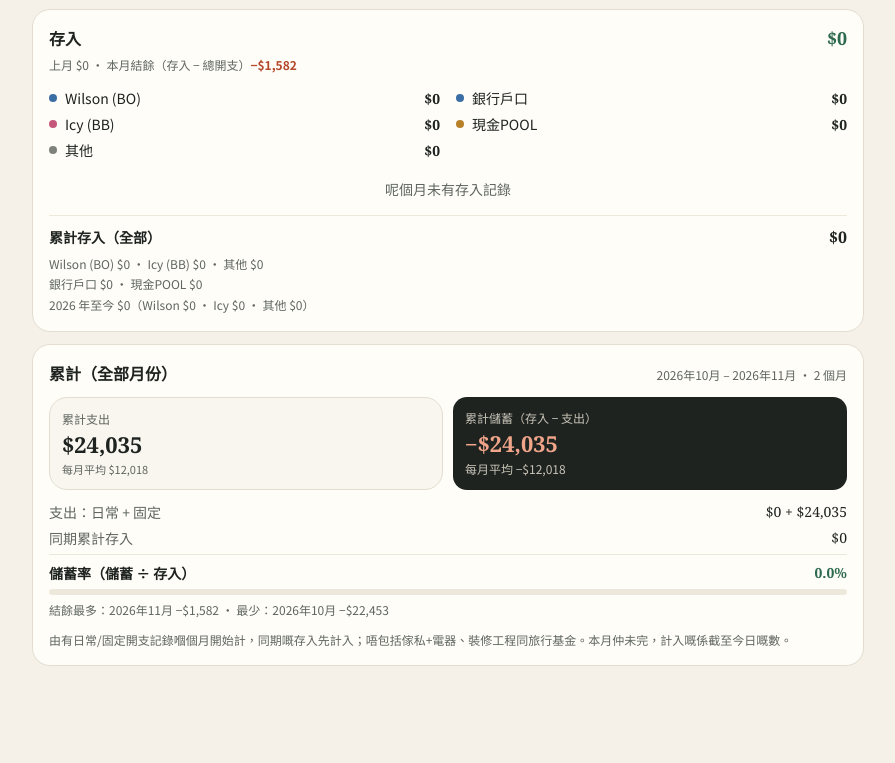
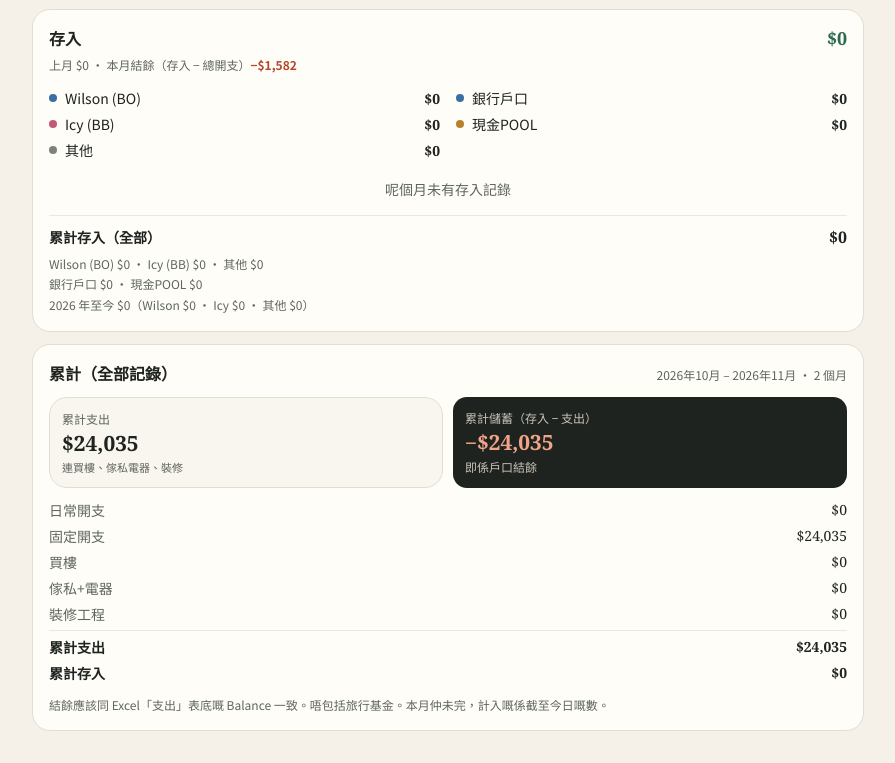
Before and after one commit to wilsonlam1/wilson-icy-home-expense, a plain HTML site: page index.html in a window 1280 px wide. Shown: the part 1041-1804 px from the top of the page, without its empty margins (384-1279 px from the left). Before the commit the page ends 1739 px from the top, so only its background shows below. Drawn offline with Linux system fonts and the light colour scheme.

Commit message:
Add files via upload

```diff
--- a/index.html
+++ b/index.html
@@ -198,6 +198,7 @@ const DEFAULT_SETTINGS = {
   depQuick: ['銀行回贈','旅行FUND','利息'],
   furnCats: ['傢私','電器'],
   renoCats: ['裝修','傢俬材料/工具'],
+  houseCats: ['首期/訂金','稅費/律師/佣金','貸款','按金','其他'],
   fund: { capital: 30000, start: '2025-12-01', payout: '每年12月1日' },
   fixed: [
     {id:'mortgage', name:'供樓', amount:20665, day:25, cat:'供樓', on:true, start:'2026-10'},
@@ -377,7 +378,7 @@ function go(tab){ UI.tab = tab; saveUI(); renderAll(); window.scrollTo(0,0); }
 /* ================= aggregates ================= */
 const PEOPLE = [['BO','Wilson (BO)'],['BB','Icy (BB)'],['其他','其他']];
 const ACCTS = ['銀行戶口','現金POOL'];
-const TYPES = { daily:'日常開支', fixed:'固定/帳單', deposit:'存入', furniture:'傢私+電器', reno:'裝修工程' };
+const TYPES = { daily:'日常開支', fixed:'固定/帳單', deposit:'存入', furniture:'傢私+電器', reno:'裝修工程', house:'買樓' };
 const personName = c => (PEOPLE.find(p => p[0] === c) || [c, c])[1];
 function catsFor(type){
   const s = set();
@@ -385,6 +386,7 @@ function catsFor(type){
   if(type === 'deposit') return PEOPLE.map(p => p[0]);
   if(type === 'furniture') return s.furnCats;
   if(type === 'reno') return s.renoCats;
+  if(type === 'house') return s.houseCats;
   return s.cats;
 }
 const catLabel = (type, c) => type === 'deposit' ? personName(c) : c;
@@ -394,7 +396,7 @@ function agg(ym, exTravel){
   for(const r of DB.records){
     if(r.deleted || r.date.slice(0,7) !== ym) continue;
     if(r.type === 'deposit'){ a.dep += r.amount; a.depBy[r.cat] = (a.depBy[r.cat]||0) + r.amount; const ac = r.acct || '銀行戶口'; a.depAcct[ac] = (a.depAcct[ac]||0) + r.amount; a.depRecs.push(r); continue; }
-    if(r.type === 'furniture' || r.type === 'reno' || r.type === 'fund') continue;   // one-off projects: kept out of monthly analysis
+    if(r.type === 'furniture' || r.type === 'reno' || r.type === 'fund' || r.type === 'house') continue;   // one-off projects: kept out of monthly analysis
     a.any = true;
     if(r.type === 'fixed'){ a.fixed += r.amount; a.fcats[r.cat] = (a.fcats[r.cat]||0) + r.amount; a.fixedRecs.push(r); continue; }
     if(exTravel && r.cat === '旅行') continue;
@@ -430,7 +432,7 @@ function renderEntry(){
   const dep = E.type === 'deposit';
   const cats = catsFor(E.type);
   if(!cats.includes(E.cat)) E.cat = cats[0];
-  const dayRecs = live().filter(r => r.date === E.date && r.type !== 'furniture' && r.type !== 'reno' && r.type !== 'fund').sort((a,b) => (b.updatedAt||0) - (a.updatedAt||0));
+  const dayRecs = live().filter(r => r.date === E.date && r.type !== 'furniture' && r.type !== 'reno' && r.type !== 'fund' && r.type !== 'house').sort((a,b) => (b.updatedAt||0) - (a.updatedAt||0));
   const dayTotal = dayRecs.filter(isExpense).reduce((t,r) => t + r.amount, 0);
   const dayDep = dayRecs.filter(r => !isExpense(r)).reduce((t,r) => t + r.amount, 0);
   const showRes = E.rmb || E.expr.includes('+');
@@ -478,7 +480,7 @@ function renderEntry(){
 }
 function rowHtml(r, showDate){
   const dep = r.type === 'deposit';
-  const tag = r.type === 'fixed' ? ' · 固定' : r.type === 'furniture' ? ' · 傢私+電器' : r.type === 'reno' ? ' · 裝修' : '';
+  const tag = r.type === 'fixed' ? ' · 固定' : r.type === 'furniture' ? ' · 傢私+電器' : r.type === 'reno' ? ' · 裝修' : r.type === 'house' ? ' · 買樓' : '';
   return `<button type="button" class="row" data-edit="${esc(r.id)}">
     <span class="dot" style="background:${color(r.cat)}"></span>
     <span class="grow"><span class="ell">${esc(r.item || r.cat)}</span><span class="sub">${showDate ? esc(r.date.slice(5).replace('-','/'))+' · ' : ''}${dep ? esc(personName(r.cat))+' → '+esc(r.acct||'銀行戶口') : esc(r.cat)+tag}${r.rmb?' · ¥'+r.rmb:''}${r.auto?' · 自動':''}</span></span>
@@ -520,33 +522,33 @@ function saveEntry(){
 
 /* ================= render: stats ================= */
 function cumCard(ym){
-  // period = first month that has daily/fixed records → the month being viewed
+  // everything up to the end of the viewed month (旅行基金 is a separate investment, not counted)
+  const end = ym + '-31';
+  const t = { daily:0, fixed:0, house:0, furniture:0, reno:0, deposit:0 };
   let first = null;
-  for(const r of DB.records) if(!r.deleted && (r.type === 'daily' || r.type === 'fixed')){ const m = r.date.slice(0,7); if(!first || m < first) first = m; }
-  if(!first || first > ym) return '';
-  let daily = 0, fixed = 0, dep = 0, n = 0, best = null, worst = null;
-  for(let m = first; m <= ym; m = addYm(m, 1)){
-    const a = agg(m); daily += a.daily; fixed += a.fixed; dep += a.dep; n++;
-    const net = a.dep - a.total;
-    if(!best || net > best.v) best = { m, v: net };
-    if(!worst || net < worst.v) worst = { m, v: net };
+  for(const r of DB.records){
+    if(r.deleted || r.type === 'fund' || r.date > end || !(r.type in t)) continue;
+    t[r.type] += Number(r.amount) || 0;
+    const m = r.date.slice(0,7); if(!first || m < first) first = m;
   }
-  const spend = daily + fixed, saved = dep - spend, rate = dep ? saved / dep : 0, cur = ym === thisYm();
-  const sgn = v => (v >= 0 ? '+' : '−') + money(Math.abs(v));
+  if(!first) return '';
+  const oneOff = t.house + t.furniture + t.reno, spend = t.daily + t.fixed + oneOff, bal = t.deposit - spend;
+  const months = (Number(ym.slice(0,4)) - Number(first.slice(0,4)))*12 + Number(ym.slice(5)) - Number(first.slice(5)) + 1;
+  const cur = ym === thisYm();
+  const sgn = v => (v >= 0 ? '+' : '−') + money(Math.abs(v), 2);
+  const line = (l, v, strong) => `<div style="display:flex;justify-content:space-between;gap:8px${strong ? ';font-weight:700' : ''}"><span class="${strong ? '' : 'muted'}">${l}</span><span class="num">${money(v, 2)}</span></div>`;
   return `<div class="card sec">
-    <div style="display:flex;justify-content:space-between;align-items:baseline;gap:8px;flex-wrap:wrap"><h2>累計（全部月份）</h2><span class="muted" style="font-size:12px">${ymLabel(first)} – ${ymLabel(ym)} · ${n} 個月</span></div>
+    <div style="display:flex;justify-content:space-between;align-items:baseline;gap:8px;flex-wrap:wrap"><h2>累計（全部記錄）</h2><span class="muted" style="font-size:12px">${ymLabel(first)} – ${ymLabel(ym)} · ${months} 個月</span></div>
     <div class="g2">
-      <div class="card tile" style="background:var(--field)"><div class="muted" style="font-size:12px">累計支出</div><div class="v" style="font-size:22px">${money(spend)}</div><div class="s muted">每月平均 ${money(spend/n)}</div></div>
-      <div class="hero" style="padding:12px;gap:2px;border-radius:14px"><div class="lbl">累計儲蓄（存入 − 支出）</div><div class="num ${saved >= 0 ? 'down' : 'up'}" style="font-size:22px;font-weight:700">${sgn(saved)}</div><div class="lbl">每月平均 ${sgn(saved/n)}</div></div>
+      <div class="card tile" style="background:var(--field)"><div class="muted" style="font-size:12px">累計支出</div><div class="v" style="font-size:21px">${money(spend)}</div><div class="s muted">連買樓、傢私電器、裝修</div></div>
+      <div class="hero" style="padding:12px;gap:2px;border-radius:14px"><div class="lbl">累計儲蓄（存入 − 支出）</div><div class="num ${bal >= 0 ? 'down' : 'up'}" style="font-size:21px;font-weight:700">${sgn(bal)}</div><div class="lbl">即係戶口結餘</div></div>
     </div>
     <div style="display:flex;flex-direction:column;gap:6px;font-size:14px">
-      <div style="display:flex;justify-content:space-between"><span class="muted">支出：日常 + 固定</span><span class="num">${money(daily)} + ${money(fixed)}</span></div>
-      <div style="display:flex;justify-content:space-between"><span class="muted">同期累計存入</span><span class="num">${money(dep)}</span></div>
-      <div style="display:flex;justify-content:space-between;font-weight:700;border-top:1px solid var(--line2);padding-top:8px"><span>儲蓄率（儲蓄 ÷ 存入）</span><span class="num ${rate >= 0 ? 'down' : 'up'}">${(rate*100).toFixed(1)}%</span></div>
-      <div class="bar"><i style="width:${Math.max(0, Math.min(100, rate*100)).toFixed(1)}%;background:var(--accent)"></i></div>
-      ${n > 1 ? `<div class="muted" style="font-size:12px">結餘最多：${ymLabel(best.m)} ${sgn(best.v)} · 最少：${ymLabel(worst.m)} ${sgn(worst.v)}</div>` : ''}
+      ${line('日常開支', t.daily)}${line('固定開支', t.fixed)}${line('買樓', t.house)}${line('傢私+電器', t.furniture)}${line('裝修工程', t.reno)}
+      <div style="border-top:1px solid var(--line2);padding-top:6px">${line('累計支出', spend, true)}</div>
+      ${line('累計存入', t.deposit, true)}
     </div>
-    <div class="muted" style="font-size:12px;line-height:1.6">由有日常/固定開支記錄嗰個月開始計，同期嘅存入先計入；唔包括傢私+電器、裝修工程同旅行基金。${cur ? '本月仲未完，計入嘅係截至今日嘅數。' : ''}</div>
+    <div class="muted" style="font-size:12px;line-height:1.6">結餘應該同 Excel「支出」表底嘅 Balance 一致。唔包括旅行基金。${cur ? '本月仲未完，計入嘅係截至今日嘅數。' : ''}</div>
   </div>`;
 }
 function depCard(ym){
@@ -641,7 +643,7 @@ function renderStats(){
 function renderList(){
   if(UI.listType === 'fund') return renderFund();
   const q = UI.q.trim().toLowerCase(), ym = UI.listYm, lt = UI.listType;
-  const project = lt === 'furniture' || lt === 'reno';
+  const project = lt === 'furniture' || lt === 'reno' || lt === 'house';
   let rs = live().filter(r => (lt === 'all' ? r.type !== 'fund' : r.type === lt));
   if(q) rs = rs.filter(r => (r.item+' '+r.cat+' '+(r.note||'')+' '+personName(r.cat)).toLowerCase().includes(q));
   else if(!project) rs = rs.filter(r => r.date.slice(0,7) === ym);
@@ -687,6 +689,7 @@ function renderList(){
   ${project ? '' : `<div style="display:flex;justify-content:center;gap:4px;align-items:center;padding:14px 0 4px;font-size:13px" class="muted">其他記錄：
     <button type="button" class="btn small" data-lt="furniture" style="height:32px;background:none;border:0;color:var(--accent);text-decoration:underline">傢私+電器</button>·
     <button type="button" class="btn small" data-lt="reno" style="height:32px;background:none;border:0;color:var(--accent);text-decoration:underline">裝修工程</button>·
+    <button type="button" class="btn small" data-lt="house" style="height:32px;background:none;border:0;color:var(--accent);text-decoration:underline">買樓</button>·
     <button type="button" class="btn small" data-lt="fund" style="height:32px;background:none;border:0;color:var(--accent);text-decoration:underline">旅行基金</button></div>`}`;
 }
 
@@ -732,12 +735,13 @@ function renderSettings(){
     <label for="sDQuick" class="muted" style="font-size:13px">存入「其他」快捷鍵（例如回贈、旅行FUND）</label><input id="sDQuick" class="field" value="${esc(s.depQuick.join(', '))}">
     <label for="sFurn" class="muted" style="font-size:13px">傢私+電器類別</label><input id="sFurn" class="field" value="${esc(s.furnCats.join(', '))}">
     <label for="sReno" class="muted" style="font-size:13px">裝修工程類別</label><input id="sReno" class="field" value="${esc(s.renoCats.join(', '))}">
+    <label for="sHouse" class="muted" style="font-size:13px">買樓類別</label><input id="sHouse" class="field" value="${esc(s.houseCats.join(', '))}">
     <div style="display:flex;align-items:center;gap:12px"><label for="sRate" style="font-size:14px;flex-grow:1">人民幣匯率（¥ → HK$）</label><input id="sRate" class="field" style="width:100px" inputmode="decimal" value="${esc(s.rmbRate)}"></div>
   </div>
 
   <div class="card sec">
     <h2>資料</h2>
-    <div class="muted" style="font-size:13px;line-height:1.6">本機共 ${live().length} 筆記錄：日常 ${count('daily')} · 固定 ${count('fixed')} · 存入 ${count('deposit')} · 傢私+電器 ${count('furniture')} · 裝修 ${count('reno')} · 旅行基金 ${count('fund')} 個月</div>
+    <div class="muted" style="font-size:13px;line-height:1.6">本機共 ${live().length} 筆記錄：日常 ${count('daily')} · 固定 ${count('fixed')} · 存入 ${count('deposit')} · 傢私+電器 ${count('furniture')} · 裝修 ${count('reno')} · 買樓 ${count('house')} · 旅行基金 ${count('fund')} 個月</div>
     <div class="g2">
       <button type="button" class="btn" id="dImport">匯入 JSON</button>
       <button type="button" class="btn" id="dJson">匯出 JSON 備份</button>
@@ -747,7 +751,7 @@ function renderSettings(){
     <input type="file" id="dFile" accept=".json,application/json" class="sr" aria-label="揀 JSON 檔">
     <button type="button" class="btn danger small" id="dWipe" style="align-self:flex-start">清除本機資料</button>
   </div>
-  <div class="muted" style="font-size:11px;text-align:center;padding:8px 0 4px">WILSON-ICY HOME EXPENSE · v1.4</div>`;
+  <div class="muted" style="font-size:11px;text-align:center;padding:8px 0 4px">WILSON-ICY HOME EXPENSE · v1.5</div>`;
 }
 
 /* ================= edit modal ================= */
@@ -964,6 +968,7 @@ async function exportXlsx(){
     add('每月總結', summaryRows(), [10,12,12,12,10,10,10,10,12,12,40]);
     add('傢私+電器', rowsFor('furniture'), [12,50,10,10,10,24]);
     add('裝修工程', rowsFor('reno'), [12,40,10,10,14,30]);
+    add('買樓', rowsFor('house'), [12,40,12,10,16,40]);
     add('旅行基金', fundRows().rows.map(x => ({ '月份': x.r.date.slice(0,7), '利潤/虧損 %': x.r.pct ?? '', '利潤/虧損 (金額)': x.r.amount, '資金提取/存入': x.r.flow || '', '總資金': r2(x.bal), 'NOTE': x.r.note || '' })), [10,12,16,14,12,30]);
     XLSX.writeFile(wb, 'Home-Expense-'+today()+'.xlsx');
   } catch(e){ toast('匯出 Excel 失敗，可以用 CSV'); }
@@ -994,7 +999,7 @@ function saveSettingsFromForm(){
   const s = set(), list = v => v.split(/[,，、]/).map(x => x.trim()).filter(Boolean);
   const c = list($('#sCats').value), fc = list($('#sFCats').value), q = list($('#sQuick').value), rate = parseFloat($('#sRate').value);
   if(c.length) s.cats = c; if(fc.length) s.fixedCats = fc; s.quick = q; if(rate > 0) s.rmbRate = rate;
-  s.depQuick = list($('#sDQuick').value); const fu = list($('#sFurn').value), re = list($('#sReno').value); if(fu.length) s.furnCats = fu; if(re.length) s.renoCats = re;
+  s.depQuick = list($('#sDQuick').value); const fu = list($('#sFurn').value), re = list($('#sReno').value); if(fu.length) s.furnCats = fu; if(re.length) s.renoCats = re; const ho = list($('#sHouse').value); if(ho.length) s.houseCats = ho;
   touchSettings(); persist();
 }
 
@@ -1054,7 +1059,7 @@ document.addEventListener('change', e => {
     if(k === 'on') f.on = t.checked; else if(k === 'amount') f.amount = parseFloat(t.value) || 0; else if(k === 'day') f.day = Math.min(31, Math.max(1, parseInt(t.value) || 1)); else f[k] = t.value.trim();
     touchSettings(); persist(); postFixed(); renderSettings();
   }
-  if(['sCats','sFCats','sQuick','sRate','sDQuick','sFurn','sReno'].includes(t.id)){ saveSettingsFromForm(); }
+  if(['sCats','sFCats','sQuick','sRate','sDQuick','sFurn','sReno','sHouse'].includes(t.id)){ saveSettingsFromForm(); }
   if(t.id === 'dFile' && t.files[0]){ importJson(t.files[0]); t.value = ''; }
 });
 document.addEventListener('keydown', e => {
--- a/sw.js
+++ b/sw.js
@@ -1,5 +1,5 @@
 // WILSON-ICY HOME EXPENSE — offline cache for the app shell only (data lives in localStorage + GitHub)
-const CACHE = 'wihe-v5';
+const CACHE = 'wihe-v6';
 const SHELL = ['./', './index.html', './manifest.webmanifest', './icons/icon-192.png', './icons/icon-512.png', './icons/apple-touch-icon.png'];
 self.addEventListener('install', e => { e.waitUntil(caches.open(CACHE).then(c => c.addAll(SHELL)).then(() => self.skipWaiting())); });
 self.addEventListener('activate', e => { e.waitUntil(caches.keys().then(ks => Promise.all(ks.filter(k => k !== CACHE).map(k => caches.delete(k)))).then(() => self.clients.claim())); });
```
